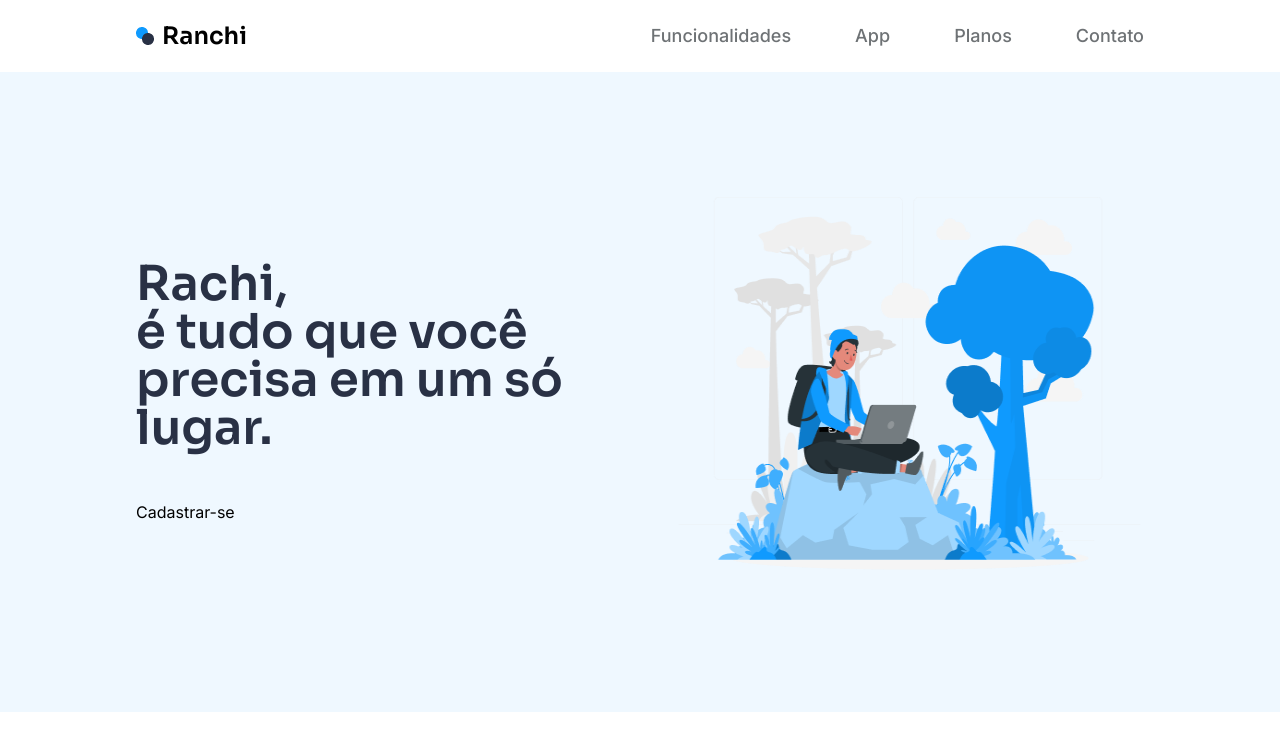
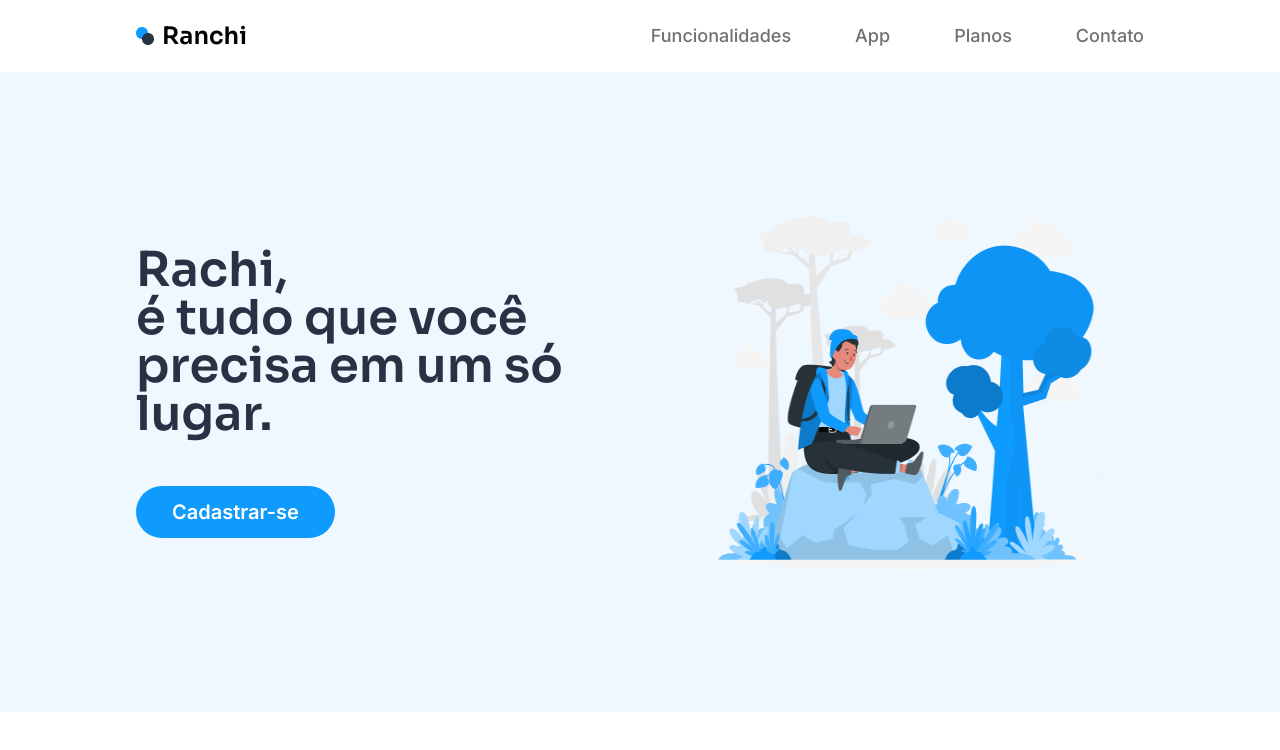
Before and after one commit to paulo-tavaresx/codelandia-desafio19, a Next.js app: page / in a window 1280 px wide. Shown: the top 750 px of the page. Built offline with nearby package versions, Linux system fonts and the light colour scheme.

Commit message:
feat:create button

```diff
--- a/src/components/Home.tsx
+++ b/src/components/Home.tsx
@@ -1,5 +1,6 @@
 import { Sora } from 'next/font/google'
 import Image from 'next/image'
+import Link from 'next/link'
 import React from 'react'
 
 type Props = {}
@@ -16,7 +17,12 @@ export default function HomeSections({}: Props) {
           <span>é tudo que você</span>
           <span>precisa em um só lugar.</span>
         </h1>
-        <button>Cadastrar-se</button>
+        <Link
+          href="/"
+          className="text-sm font-semibold md:text-xl py-2 md:py-3 px-7 md:px-9 rounded-[3.125rem] bg-[#0F9AFE] text-white"
+        >
+          Cadastrar-se
+        </Link>
       </div>
       <div className="relative w-[13.125rem] md:w-[31.25rem] h-[11.4375rem] md:h-[31.25rem] self-center">
         <Image src="/imageHome.png" fill alt="image description" />
```
